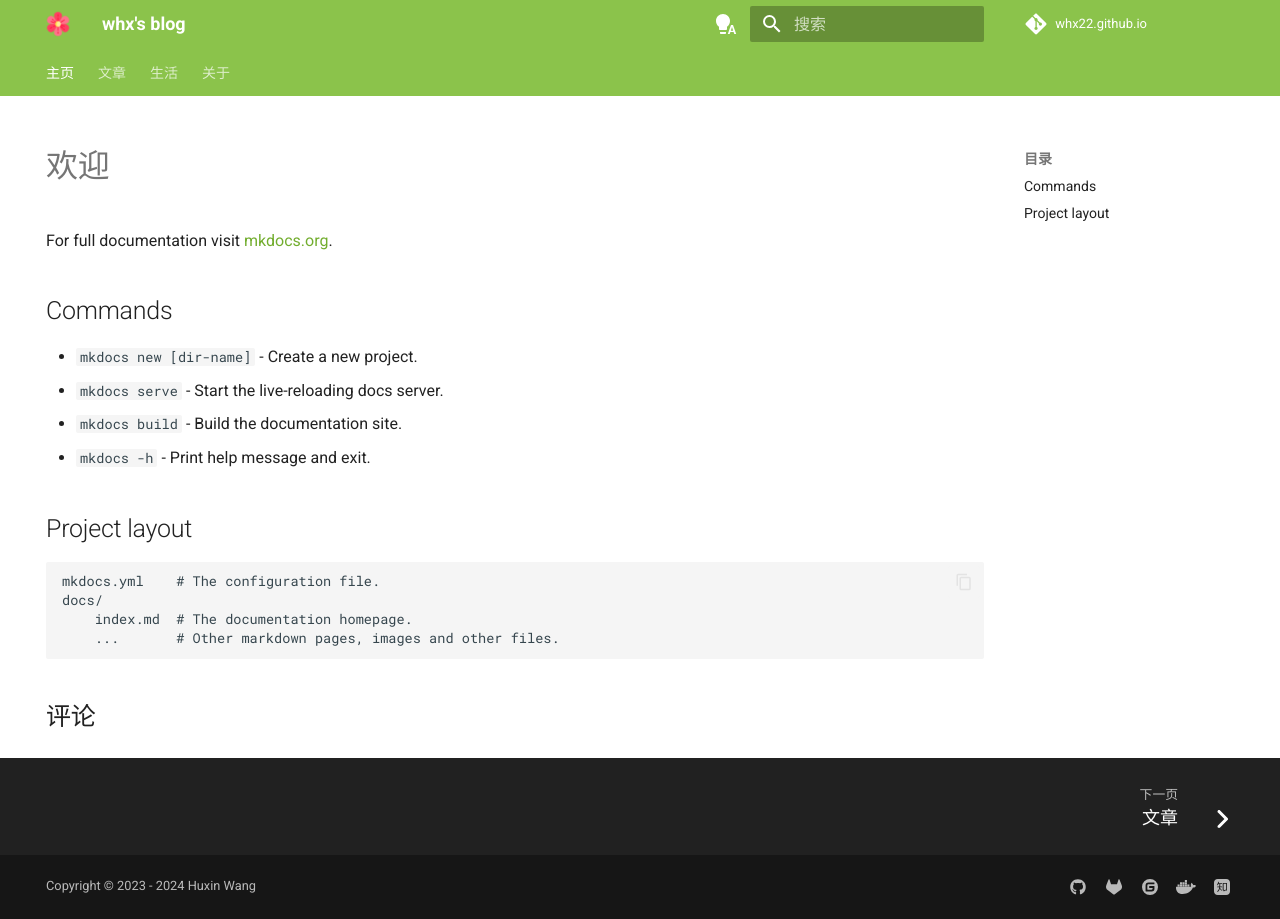
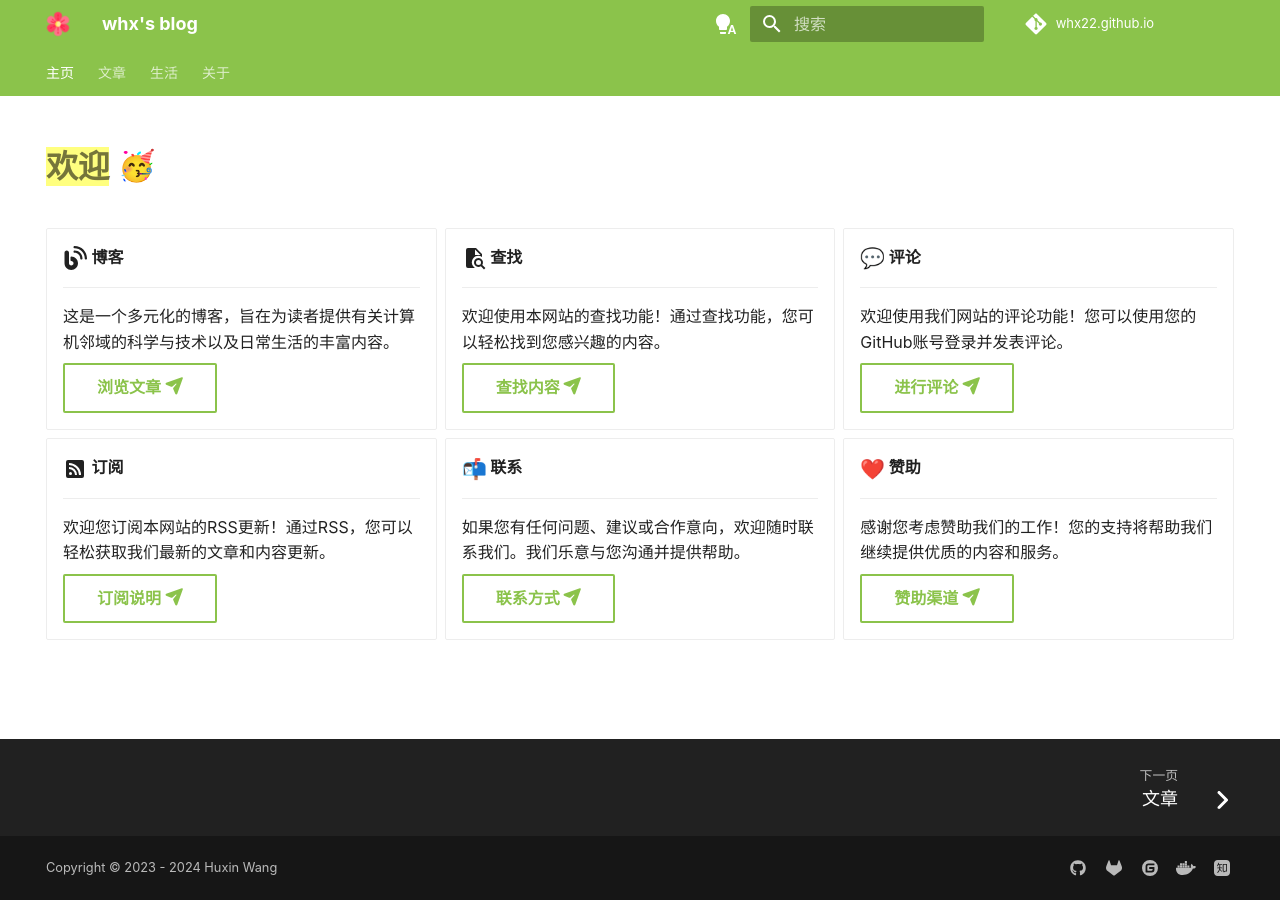
Before and after one commit to whx22/whx22.github.io, an MkDocs documentation site: the page built from docs/index.md, in a window 1280 px wide. Built offline with MkDocs 1.6.1 and Material for MkDocs 9.7.7, drawn with Linux system fonts in a browser that asks for light colours; emoji names are drawn with the system emoji font; comment, search, counter and statistics services are not loaded.

Commit message:
Updating Homepage

```diff
--- a/docs/index.md
+++ b/docs/index.md
@@ -1,23 +1,60 @@
 ---
-comments: true
+# comments: true
 hide:
     - navigation
-    # - toc
+    - toc
 ---
-# 欢迎
+# ==**欢迎**== :partying_face:
 
-For full documentation visit [mkdocs.org](https://www.mkdocs.org).
+<div class="grid cards" markdown>
 
-## Commands
+-  :fontawesome-solid-blog:{ .lg .middle } **博客**
 
-* `mkdocs new [dir-name]` - Create a new project.
-* `mkdocs serve` - Start the live-reloading docs server.
-* `mkdocs build` - Build the documentation site.
-* `mkdocs -h` - Print help message and exit.
+    ---
 
-## Project layout
+    这是一个多元化的博客，旨在为读者提供有关计算机邻域的科学与技术以及日常生活的丰富内容。
 
-    mkdocs.yml    # The configuration file.
-    docs/
-        index.md  # The documentation homepage.
-        ...       # Other markdown pages, images and other files.
+    [浏览文章 :fontawesome-solid-paper-plane:](#){ .md-button }
+
+-   :material-file-search:{ .lg .middle } **查找**
+
+    ---
+
+    欢迎使用本网站的查找功能！通过查找功能，您可以轻松找到您感兴趣的内容。
+
+    [查找内容 :fontawesome-solid-paper-plane:](#){ .md-button }
+
+-   :speech_balloon:{ .lg .middle } **评论**
+
+    ---
+
+    欢迎使用我们网站的评论功能！您可以使用您的GitHub账号登录并发表评论。
+
+    [进行评论 :fontawesome-solid-paper-plane:](#){ .md-button }
+
+-   :material-rss-box:{ .lg .middle } **订阅**
+
+    ---
+
+    欢迎您订阅本网站的RSS更新！通过RSS，您可以轻松获取我们最新的文章和内容更新。
+
+    [订阅说明 :fontawesome-solid-paper-plane:](#){ .md-button }
+
+-   :mailbox_with_mail:{ .lg .middle } **联系**
+
+    ---
+
+    如果您有任何问题、建议或合作意向，欢迎随时联系我们。我们乐意与您沟通并提供帮助。
+
+    [联系方式 :fontawesome-solid-paper-plane:](#){ .md-button }
+
+-   :heart:{ .lg .middle } **赞助**
+
+    ---
+
+    感谢您考虑赞助我们的工作！您的支持将帮助我们继续提供优质的内容和服务。
+
+    [赞助渠道 :fontawesome-solid-paper-plane:](#){ .md-button }
+
+
+</div>
--- a/mkdocs.yml
+++ b/mkdocs.yml
@@ -2,6 +2,12 @@ site_name: whx's blog
 theme:
   # Type of theme
   name: material
+  # Changing the fonts
+  font:
+    text: 'Noto Sans Simplified Chinese'
+    # text: 'Noto Serif Simplified Chinese'
+    code: 'Fira Code'
+    # code: 'Roboto Mono'
   # Custom directory for the theme
   custom_dir: overrides
   # palette for the theme
@@ -217,8 +223,9 @@ nav:
     - 'blog/index.md'
   - '生活' :
     - 'life/index.md'
-    - '读书笔记' :
-      - '西厢记' : 'life/books/xixiangji.md'
-      - '红楼梦' : 'life/books/hongloumeng.md'
-    - '测试页面': 'life/test.md'
-  - '关于': 'about.md'
+    # - '文学爱好者' :
+      # - '西厢记赏析' : 'life/books/xixiangji.md'
+      # - '红楼梦赏析' : 'life/books/hongloumeng.md'
+  - '关于':
+    - 'about/index.md'
+    - '测试页面': 'about/test.md'
```
Also changed, not shown: docs/about.md (deleted, +0 -7 lines), docs/about/index.md (added, +8 -0 lines), docs/about/test.md (renamed from docs/life/test.md, +1 -1 lines), docs/life/books/hongloumeng.md (+1 -1 lines), docs/life/books/xixiangji.md (+1 -1 lines).
